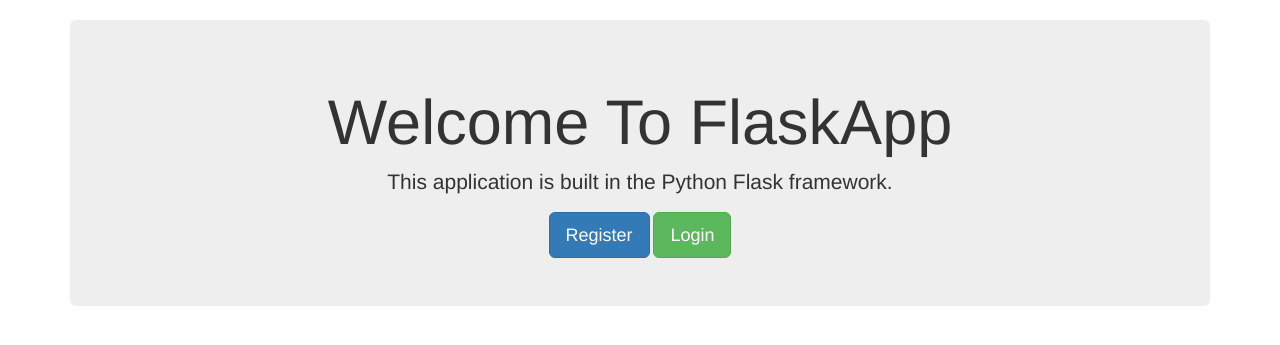
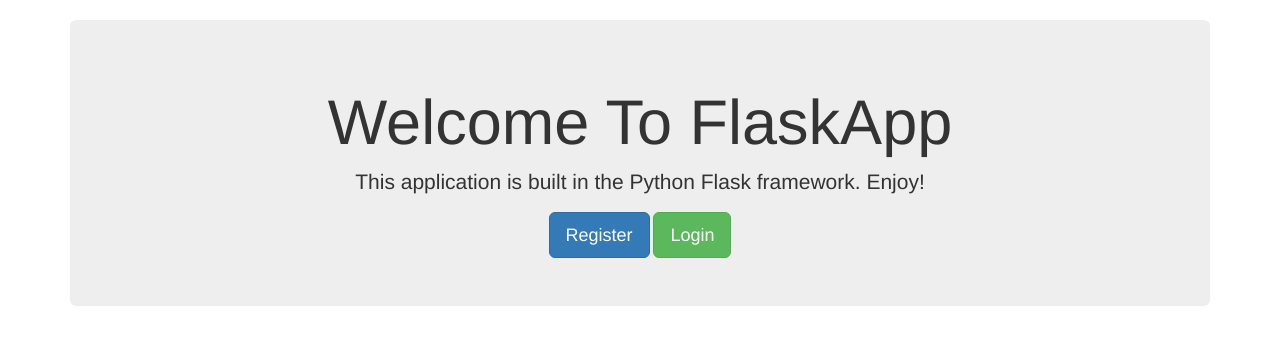
Before and after one commit to Djole33/FlaskApp-Dashboard-CRUD, a Flask app: page / in a window 1280 px wide. Shown: the part 52-397 px from the top of the page. Run offline with Flask 3, Linux system fonts and the light colour scheme; some libraries are stand-ins or nearby versions.

Commit message:
Changed description in home.html

```diff
--- a/templates/home.html
+++ b/templates/home.html
@@ -3,7 +3,7 @@
 {% block body %}
   <div class="jumbotron text-center">
     <h1>Welcome To FlaskApp</h1>
-    <p class="lead">This application is built in the Python Flask framework.</p>
+    <p class="lead">This application is built in the Python Flask framework. Enjoy!</p>
     {% if session.logged_in == NULL %}
       <a href="/register" class="btn btn-primary btn-lg">Register</a>
       <a href="/login" class="btn btn-success btn-lg">Login</a>
```
